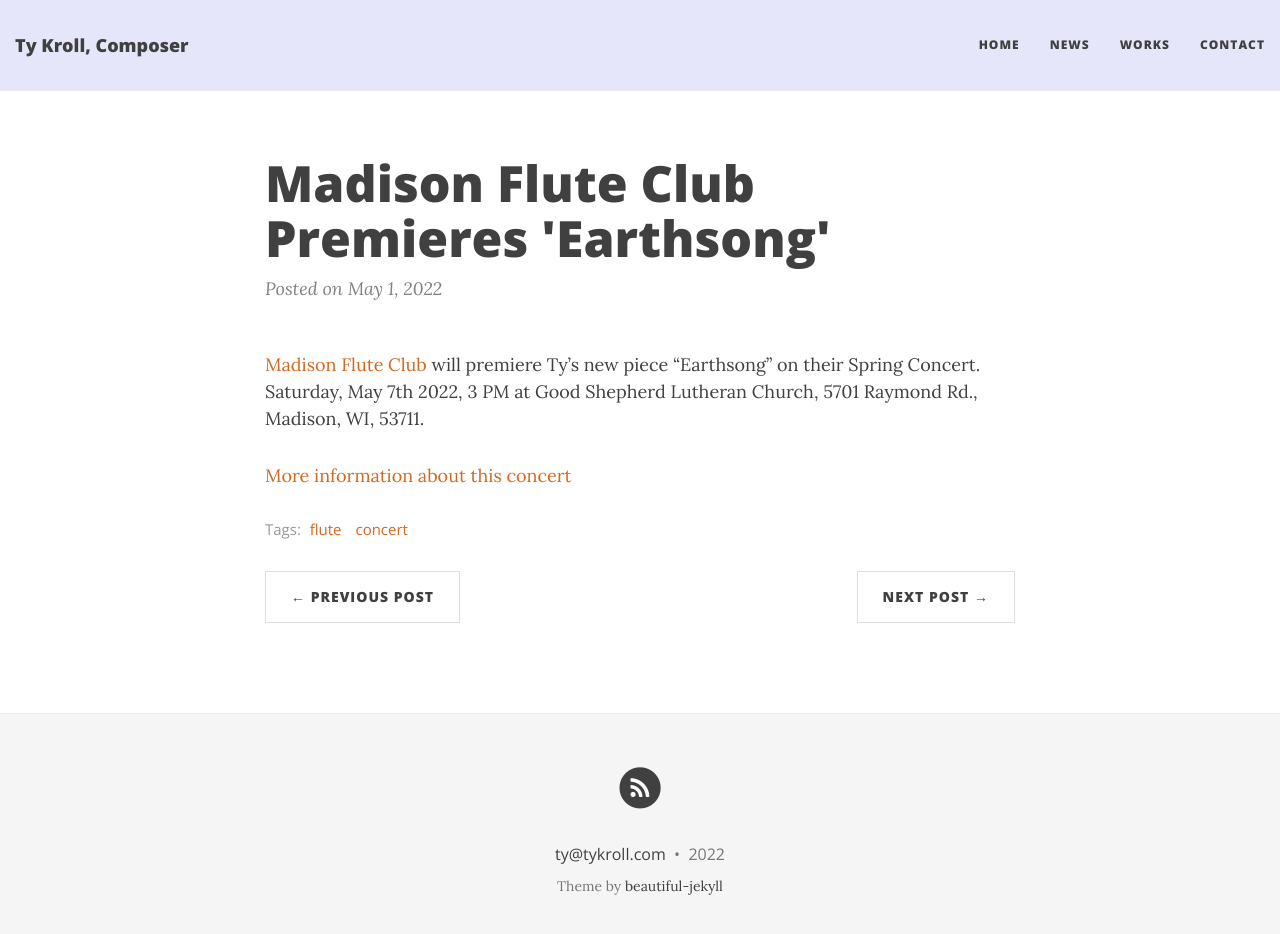
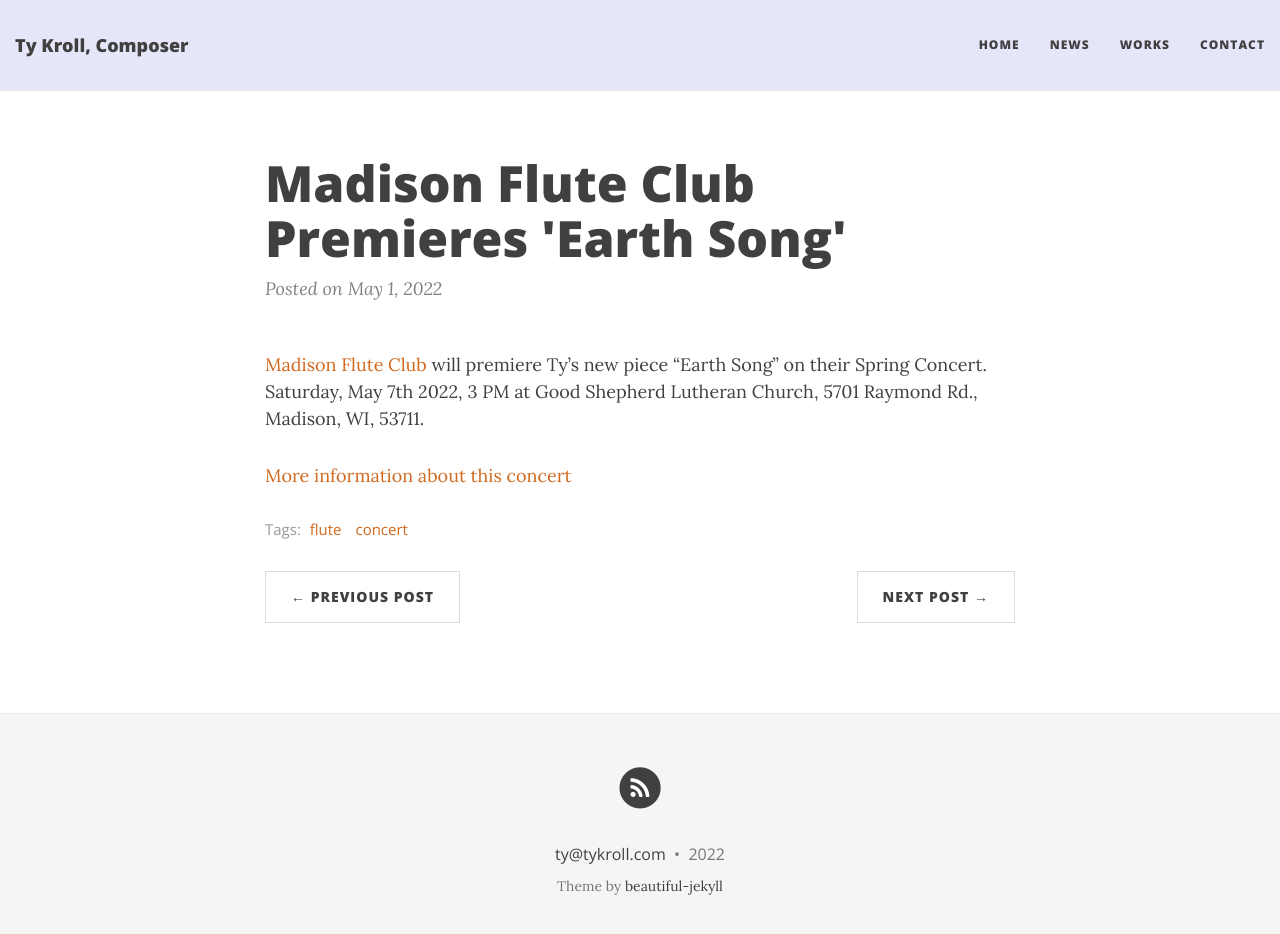
Before and after one commit to ctrueden/tykroll.com, a Jekyll site: the page built from _posts/2022-05-01-Madison-Flute-Club-Premieres-Earthsong.md, in a window 1280 px wide and 947 px high. Shown: the top 934 px of the window. Built offline with Jekyll 4.4.1, drawn with Linux system fonts in a browser that asks for light colours; nearby versions of some CDN libraries.

Commit message:
Update 2022-05-01-Madison-Flute-Club-Premieres-Earthsong.md

```diff
--- a/_posts/2022-05-01-Madison-Flute-Club-Premieres-Earthsong.md
+++ b/_posts/2022-05-01-Madison-Flute-Club-Premieres-Earthsong.md
@@ -1,10 +1,10 @@
 ---
 layout: post
-title: "Madison Flute Club Premieres 'Earthsong'"
+title: "Madison Flute Club Premieres 'Earth Song'"
 tags: [flute, concert]
 ---
 
-[Madison Flute Club](https://madisonfluteclub.org/) will premiere Ty's new piece "Earthsong" on their Spring Concert.
+[Madison Flute Club](https://madisonfluteclub.org/) will premiere Ty's new piece "Earth Song" on their Spring Concert.
 Saturday, May 7th 2022, 3 PM at Good Shepherd Lutheran Church, 5701 Raymond Rd., Madison, WI, 53711.
 
 [More information about this concert](https://madisonfluteclub.org/event/madison-flute-club-spring-concert/)
```
